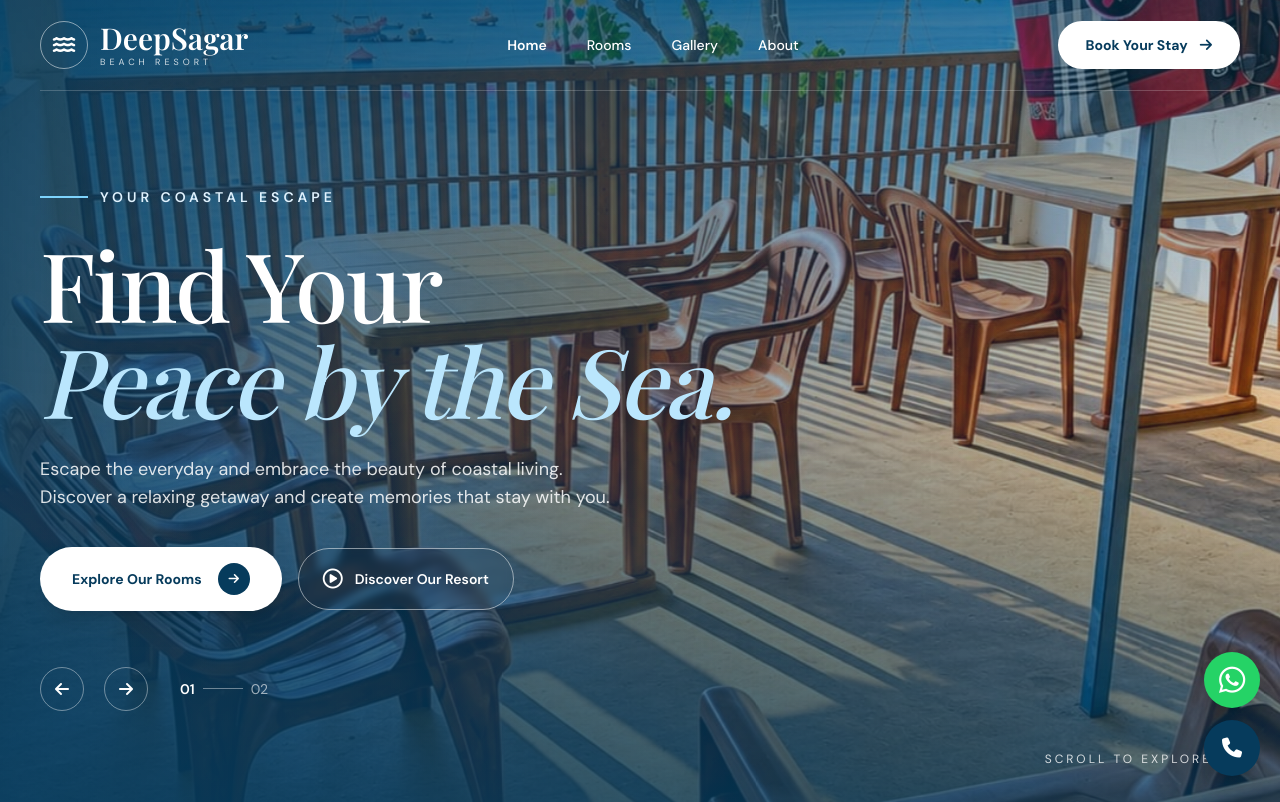
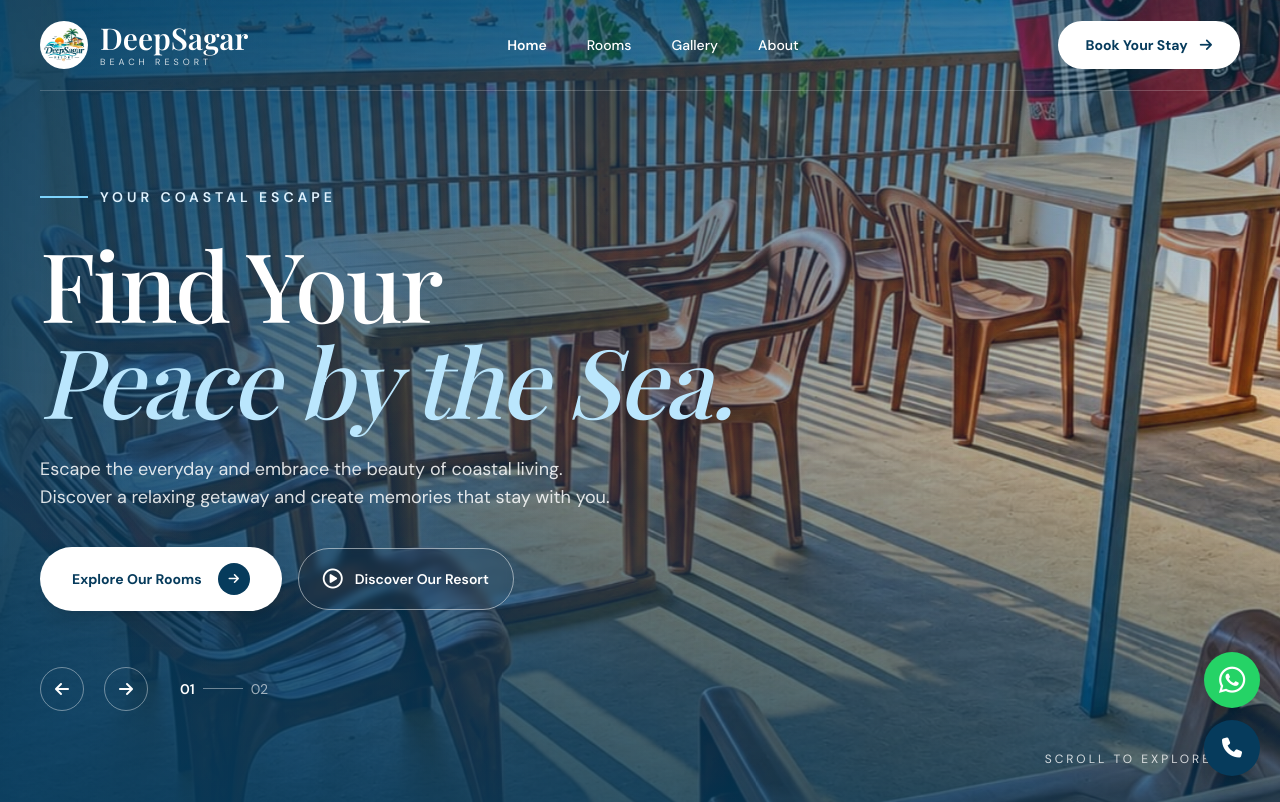
Before and after one commit to priteshrvps-source/deepsagar-website, a plain HTML site: page index.html in a window 1280 px wide. Shown: the top 802 px of the page. Drawn offline with nearby package versions, Linux system fonts and the light colour scheme.

Commit message:
Replace header icon with resort logo

```diff
--- a/index.html
+++ b/index.html
@@ -156,18 +156,16 @@
                 <div class="flex items-center justify-between py-5 border-b border-white/20">
 
                     <!-- LOGO -->
-
                     <a href="index.html" data-config-href="links.home" class="flex items-center gap-3 group">
 
                         <div
-                            class="w-12 h-12 rounded-full border border-white/50 flex items-center justify-center backdrop-blur-md group-hover:bg-white/20 transition duration-300">
-
-                            <i class="fa-solid fa-water text-white text-xl"></i>
-
+                            class="w-12 h-12 shrink-0 overflow-hidden rounded-full border border-white/50 bg-white flex items-center justify-center transition duration-300 group-hover:bg-white/90">
+
+                            <img src="assets/images/logo-transparent.png" alt="DeepSagar Beach Resort Logo"
+                                class="h-full w-full object-contain">
                         </div>
 
                         <div>
-
                             <h1 class="font-display text-2xl lg:text-3xl text-white font-semibold">
                                 <span data-config-text="resort.shortName">DeepSagar</span>
                             </h1>
@@ -175,9 +173,7 @@
                             <p class="text-[9px] text-white/80 tracking-[4px] uppercase">
                                 BEACH RESORT
                             </p>
-
-                        </div>
-
+                        </div>
                     </a>
 
 
```
Also changed, not shown: assets/images/logo-transparent.png (added).
